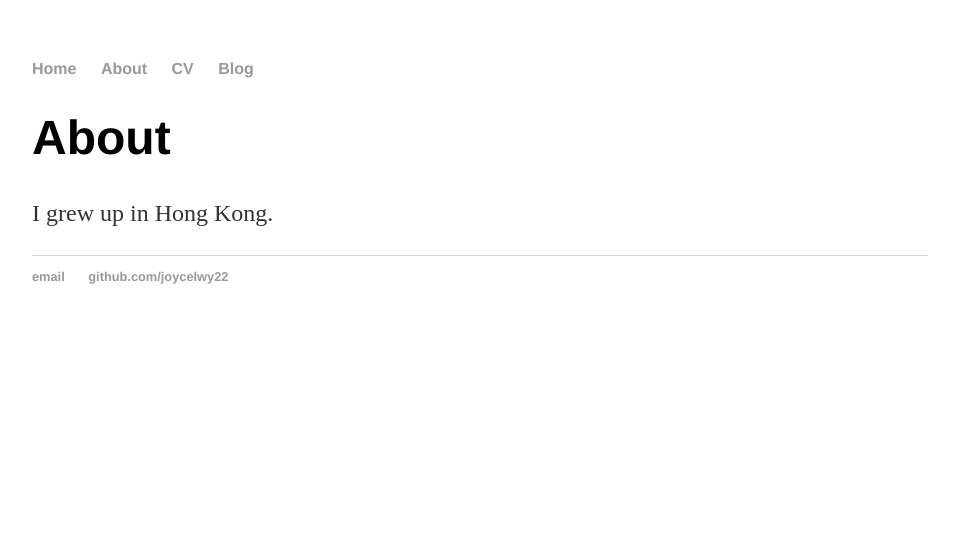
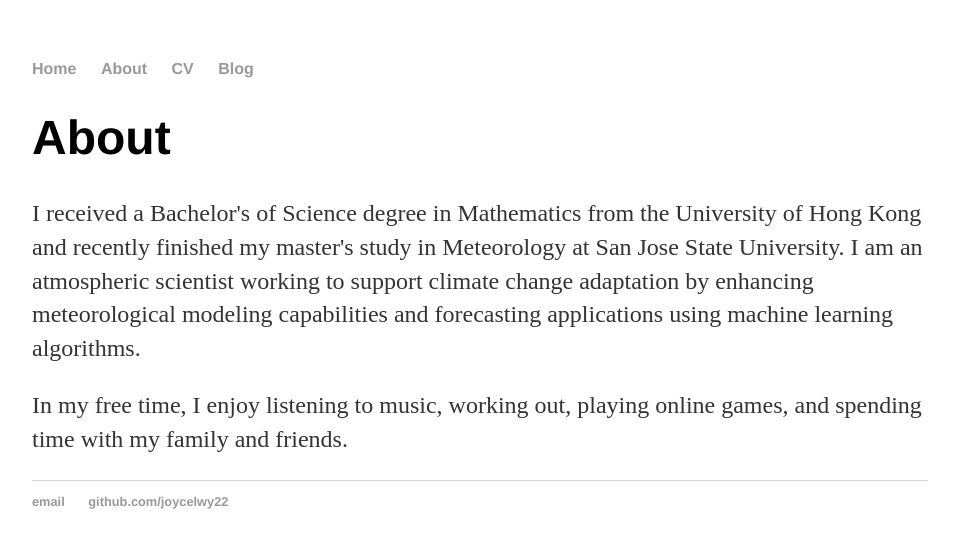
Before and after one commit to joycelwy22/joycelwy22.github.io, a Jekyll site: the page built from about/index.html, in a window 1280 px wide. Shown: the top 548 px of the page, without its empty margins (160-1119 px from the left). Built offline with Jekyll 4.4.1, drawn with Linux system fonts in a browser that asks for light colours.

Commit message:
Update index.html

```diff
--- a/about/index.html
+++ b/about/index.html
@@ -4,5 +4,11 @@ title: About Joyce Leung
 ---
 <div class="blurb">
 	<h1>About</h1>
-	<p>I grew up in Hong Kong.</p>
+	<p>I received a Bachelor's of Science degree in Mathematics from the University of
+		Hong Kong and recently finished my master's study in Meteorology at San Jose State
+		University. I am an atmospheric scientist working to support climate change adaptation by
+		enhancing meteorological modeling capabilities and forecasting applications using machine
+		learning algorithms.  </p>
+	<p>In my free time, I enjoy listening to music, working out, playing online games, and spending time with my
+		family and friends.</p>
 </div><!-- /.blurb -->
```
